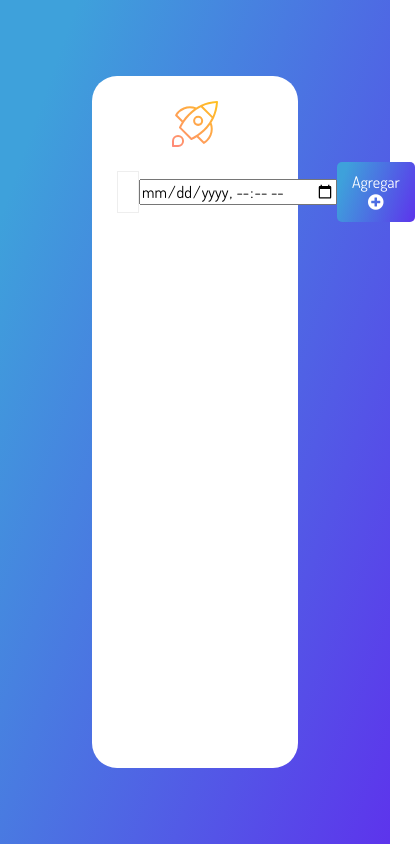
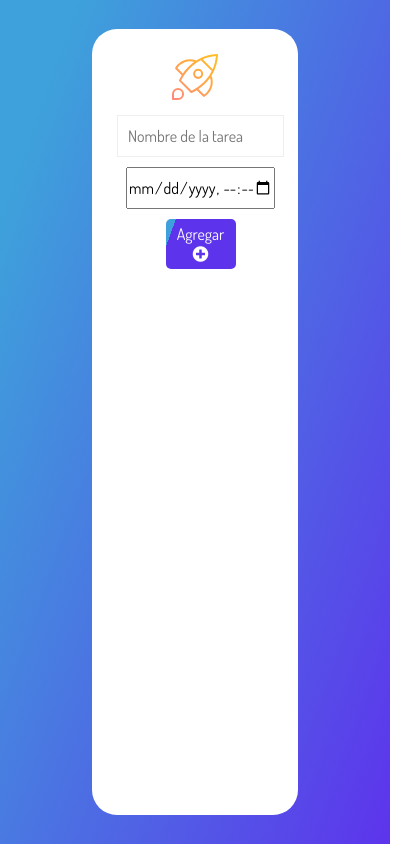
Before and after one commit to SebastianSoto18/To-do-app, a plain HTML site: page index.html in a window 390 px wide. Shown: the whole page, 415 px wide, since content can reach past the window. Drawn offline with nearby package versions, Linux system fonts and the light colour scheme.

Commit message:
corrigiendo responsive

```diff
--- a/assets/js/components/addTask.js
+++ b/assets/js/components/addTask.js
@@ -59,6 +59,7 @@ export const createTask = ({value,dateformat,complete,id}) => {
     const dateElement = document.createElement('span');
         dateElement.innerHTML = dateformat;
     const taskcontainer = document.createElement('div');
+        taskcontainer.classList.add('taskcontainer');
         taskcontainer.appendChild(check);
     const task=document.createElement('li');
         task.classList.add('card');
--- a/index.html
+++ b/index.html
@@ -21,8 +21,8 @@
     <main>
       <div class="mainCard">
         <div class="title"><img src="./assets/rocket.svg" /></div>
-        <div>
-          <form action="">
+        <div >
+          <form action="" class="interface">
             <input
               type="text"
               name="task"
@@ -31,7 +31,7 @@
               autocomplete="off"
               data-form-input
             />
-            <input type="datetime-local" data-form-date placeholder="YYYY/MM/DD">
+            <input type="datetime-local" class="fecha" data-form-date placeholder="YYYY/MM/DD">
             <button type="submit" class="btnCreate" data-form-btn>
               Agregar <i class="fas fa-plus-circle"></i>
             </button>
--- a/styles.css
+++ b/styles.css
@@ -42,11 +42,13 @@ form {
 }
 
 .inputForm {
+  gap:5px;
   border: none;
   padding: 10px;
   border: 1px solid #eee;
   outline: none;
-  width: 35%;
+  width: 30%;
+  min-width: 145px;
 }
 
 .inputForm::placeholder {
@@ -54,16 +56,18 @@ form {
 }
 
 .btnCreate {
-  padding: 10px 15px;
+  padding: 5px 5px;
   background-image: linear-gradient(
     109.6deg,
     rgba(62, 161, 219, 1) 11.2%,
-    rgba(93, 52, 236, 1) 100.2%
+    rgba(93, 52, 236, 1) 11.2%
   );
   border: none;
   color: #fff;
   border-radius: 5px;
   cursor: pointer;
+  width: 20%;
+  min-width: 70px;
 }
 
 .cardsList {
@@ -84,7 +88,9 @@ form {
   display: flex;
   flex-direction: row;
   justify-content: space-between;
+  flex-wrap: wrap;
   align-content: center;
+  align-items: center;
   margin: 5px 0px;
   position: relative;
 }
@@ -131,3 +137,51 @@ form {
   width: 100%;
   padding: 15px;
 }
+
+.interface{
+  display: flex;
+  flex-wrap: wrap;
+  text-align: center;
+  justify-content: space-between;
+  gap: 10px;
+}
+
+.fecha{
+  width: 30%;
+  min-width: 145px;
+  height: 38px;
+}
+
+.taskcontainer{
+  display: flex;
+  justify-content: center;
+  align-items: center;
+}
+
+
+@media screen and (max-width: 600px){
+  .interface{
+    justify-content: center;
+  }
+
+  .card{
+    justify-content: center;
+    gap:10px;
+  }
+
+}
+
+@media screen and (max-width: 814px){
+  .interface{
+    justify-content: center;
+    flex-direction: column;
+  }
+}
+
+
+@media screen and (max-width: 1050px){
+  .interface{
+    justify-content: center;
+
+  }
+}
```
